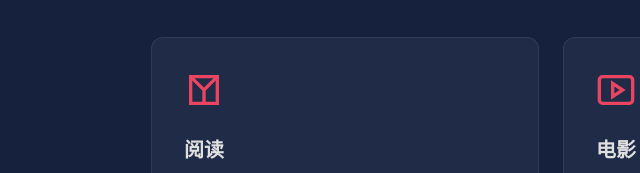
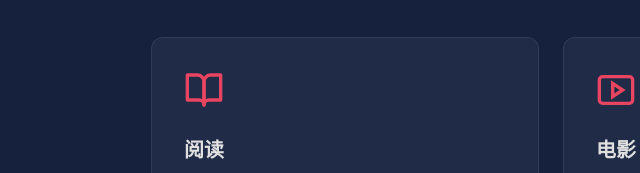
Before and after one commit to Glamlineply/personal-homepage, a plain HTML site: page index.html in a window 1280 px wide. Shown: the part 1444-1617 px from the top of the page, 89-729 px from the left. Drawn offline with Linux system fonts and the light colour scheme.

Commit message:
Replace reading icon with book icon

```diff
--- a/index.html
+++ b/index.html
@@ -62,10 +62,9 @@
       <div class="hobbies-grid">
         <div class="card hobby-card fade-in">
           <div class="card-icon">
-            <svg viewBox="0 0 24 24" width="40" height="40" fill="none" stroke="currentColor" stroke-width="2">
-              <path d="M4 4h16v16H4z"/>
-              <path d="M4 4l8 8 8-8"/>
-              <path d="M12 12v8"/>
+            <svg viewBox="0 0 24 24" width="40" height="40" fill="none" stroke="currentColor" stroke-width="2" stroke-linecap="round" stroke-linejoin="round">
+              <path d="M2 3h6a4 4 0 0 1 4 4v14a3 3 0 0 0-3-3H2z"/>
+              <path d="M22 3h-6a4 4 0 0 0-4 4v14a3 3 0 0 1 3-3h7z"/>
             </svg>
           </div>
           <div class="card-body">
```
